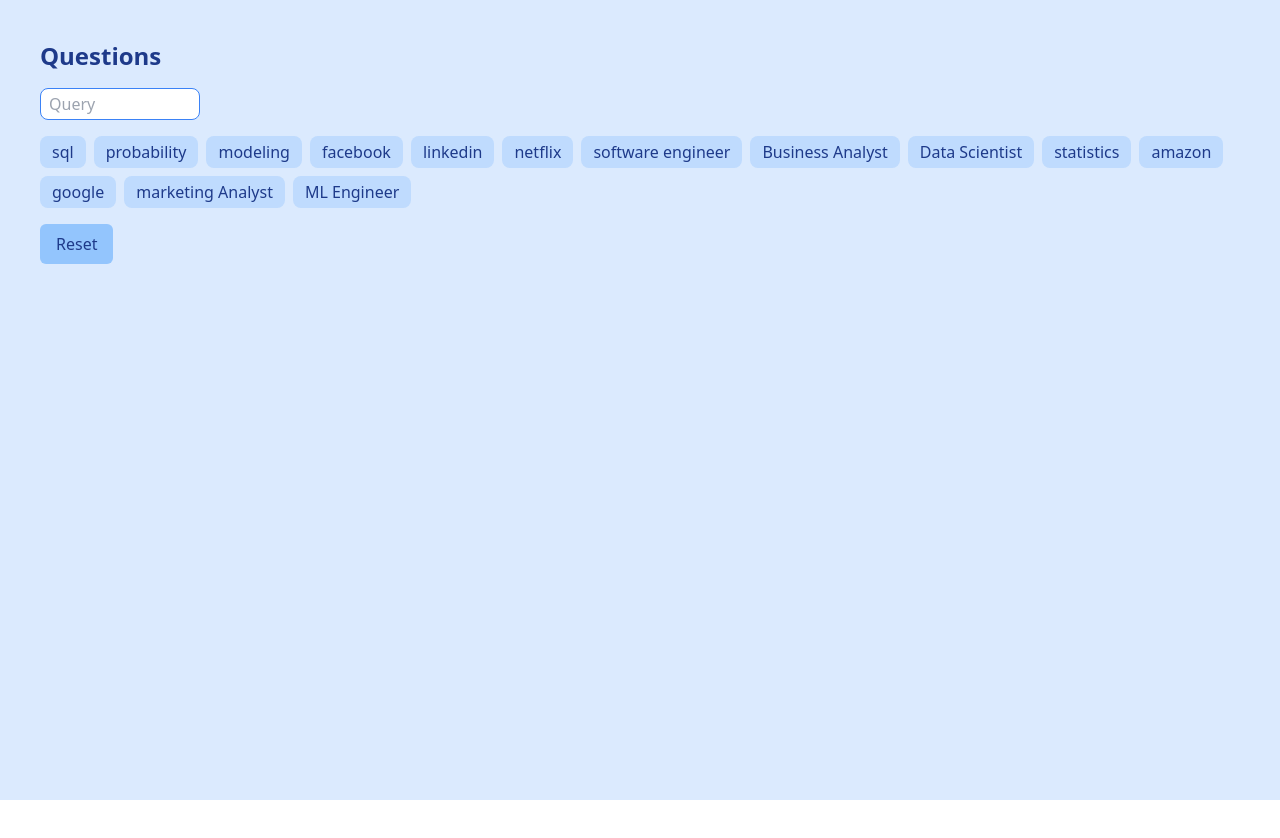
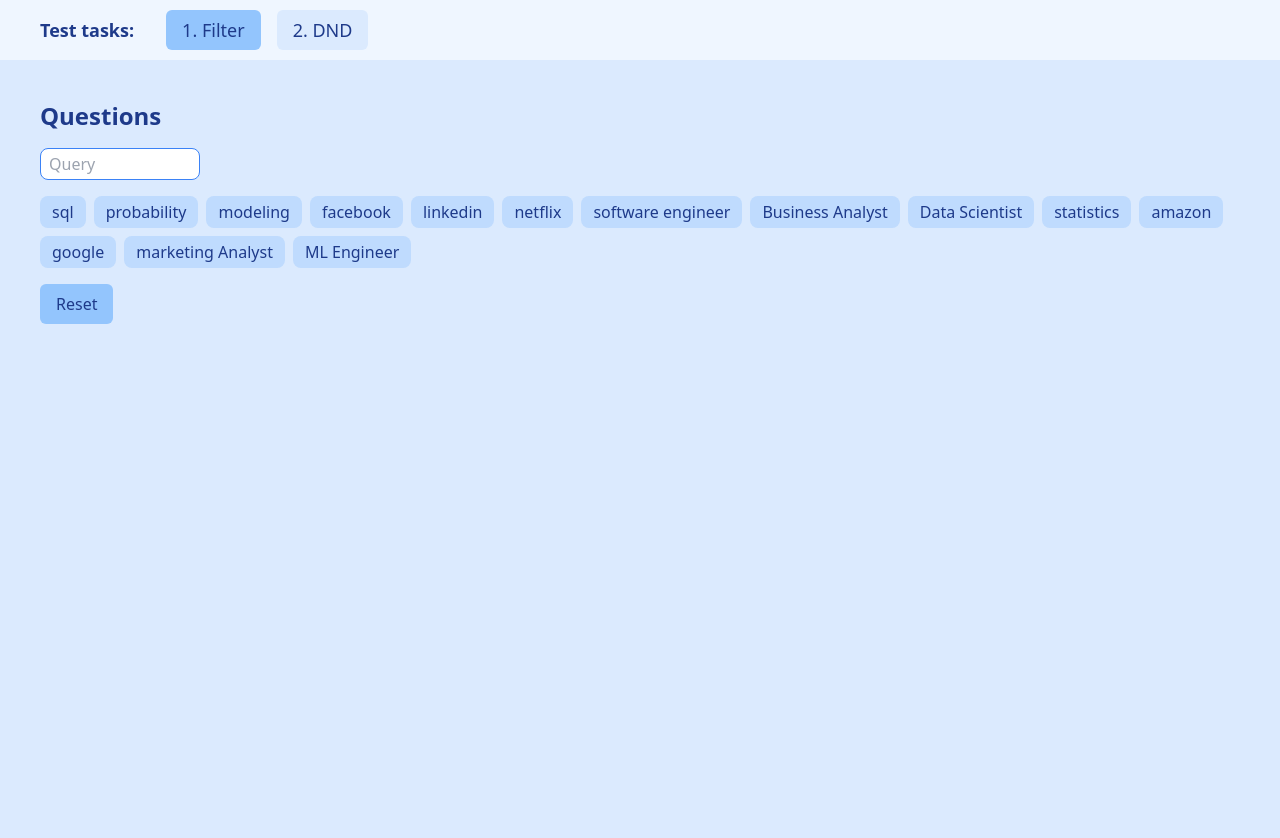
Before and after one commit to ElVent0/test-1, a React (Create React App) app: page / in a window 1280 px wide. Shown: the top 838 px of the page. Before the commit the page ends 800 px from the top, so only its background shows below. Built offline with nearby package versions, Linux system fonts and the light colour scheme.

Commit message:
DND task init

```diff
--- a/package.json
+++ b/package.json
@@ -3,6 +3,9 @@
   "version": "0.1.0",
   "private": true,
   "dependencies": {
+    "@dnd-kit/core": "^6.0.8",
+    "@dnd-kit/sortable": "^7.0.2",
+    "@dnd-kit/utilities": "^3.2.1",
     "@testing-library/jest-dom": "^5.17.0",
     "@testing-library/react": "^13.4.0",
     "@testing-library/user-event": "^13.5.0",
--- a/src/components/App.js
+++ b/src/components/App.js
@@ -1,10 +1,15 @@
+import Container from "../components/Container/Container";
 import Filter from "../components/Filter/Filter";
+import DragAndDrop from "../components/DragAndDrop/DragAndDrop";
 import { Routes, Route } from "react-router-dom";
 
 const App = () => {
   return (
     <Routes>
-      <Route path="/" element={<Filter />}></Route>
+      <Route path="/" element={<Container />}>
+        <Route index element={<Filter />} />
+        <Route path="/dnd" element={<DragAndDrop />} />
+      </Route>
     </Routes>
   );
 };
--- /dev/null
+++ b/src/components/Container/Container.jsx
@@ -0,0 +1,13 @@
+import { Outlet } from "react-router-dom";
+import Header from "../Header/Header.jsx";
+
+const Container = () => {
+  return (
+    <div>
+      <Header />
+      <Outlet />
+    </div>
+  );
+};
+
+export default Container;
--- /dev/null
+++ b/src/components/DragAndDrop/DragAndDrop.jsx
@@ -0,0 +1,7 @@
+import React from "react";
+
+const DragAndDrop = () => {
+  return <div className="p-10 h-screen bg-blue-100 text-blue-900">asd</div>;
+};
+
+export default DragAndDrop;
--- a/src/components/Filter/Filter.jsx
+++ b/src/components/Filter/Filter.jsx
@@ -1,13 +1,12 @@
 import { useState, useEffect } from "react";
 import data from "../../utils/data.json";
 import { useLocation, useSearchParams } from "react-router-dom";
-// import useGetParams from "../../hooks/useGetParams";
 import {
   isInParams,
   isThisTitle,
   companyArrey,
   getParams,
-} from "../../utils/utils";
+} from "../../utils/filterUtils";
 
 const Filter = () => {
   // States -----------------------------------------------
--- /dev/null
+++ b/src/components/Header/Header.jsx
@@ -0,0 +1,31 @@
+import { NavLink } from "react-router-dom";
+
+const Header = () => {
+  return (
+    <div className="pt-4 pl-10 pr-10 pb-4 flex items-center text-lg bg-blue-50 text-blue-900">
+      <p className="mr-8 font-bold">Test tasks:</p>
+      <nav>
+        <ul className="flex flex-wrap gap-4">
+          <li>
+            <NavLink
+              className="bg-blue-100 rounded-md px-4 py-2 hover:bg-blue-200 aria-[current=page]:bg-blue-300"
+              to="/"
+            >
+              1. Filter
+            </NavLink>
+          </li>
+          <li>
+            <NavLink
+              className="bg-blue-100 rounded-md px-4 py-2 hover:bg-blue-200 aria-[current=page]:bg-blue-300"
+              to="dnd"
+            >
+              2. DND
+            </NavLink>
+          </li>
+        </ul>
+      </nav>
+    </div>
+  );
+};
+
+export default Header;
--- /dev/null
+++ b/src/utils/dndUtils.js
@@ -0,0 +1 @@
+// --------------------------------------------------------
```
Also changed, not shown: src/utils/filterUtils.js (renamed from src/utils/utils.js), 1 other file (tests, documents, lock files or other folders).
